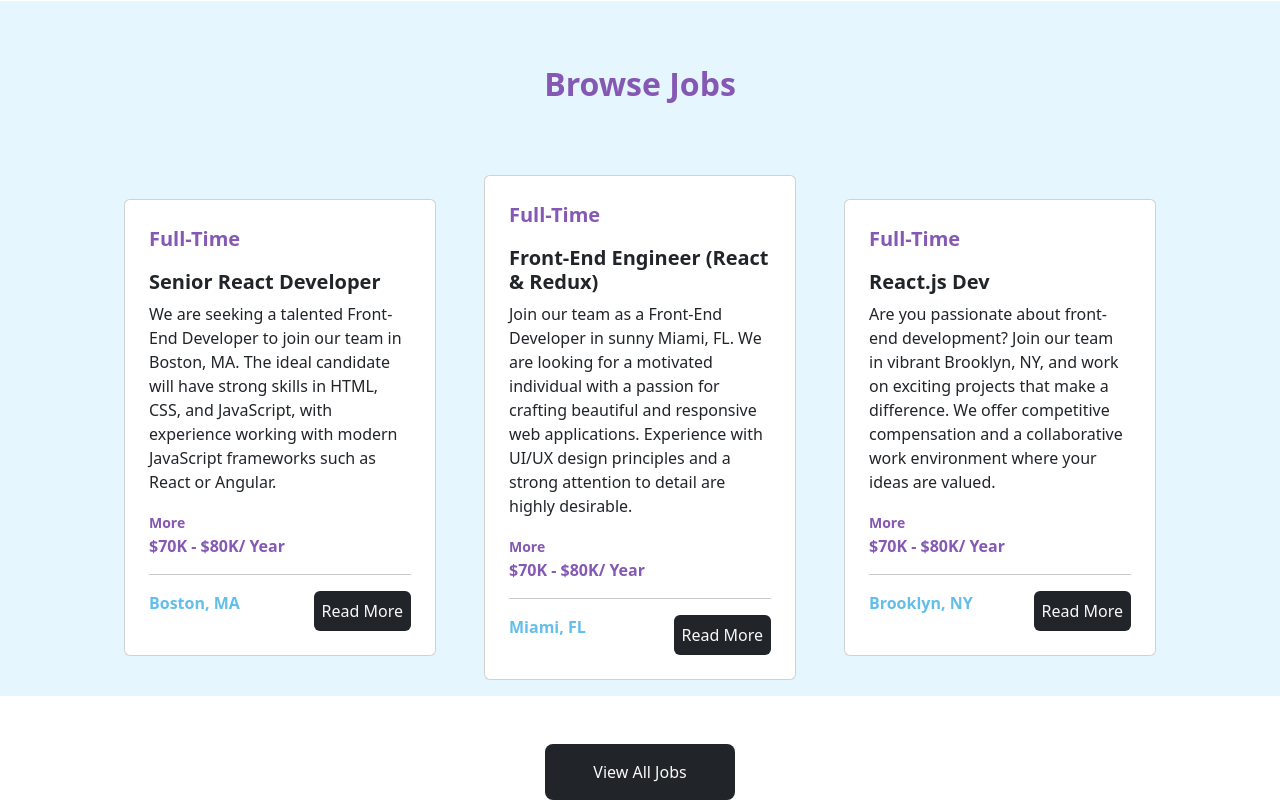
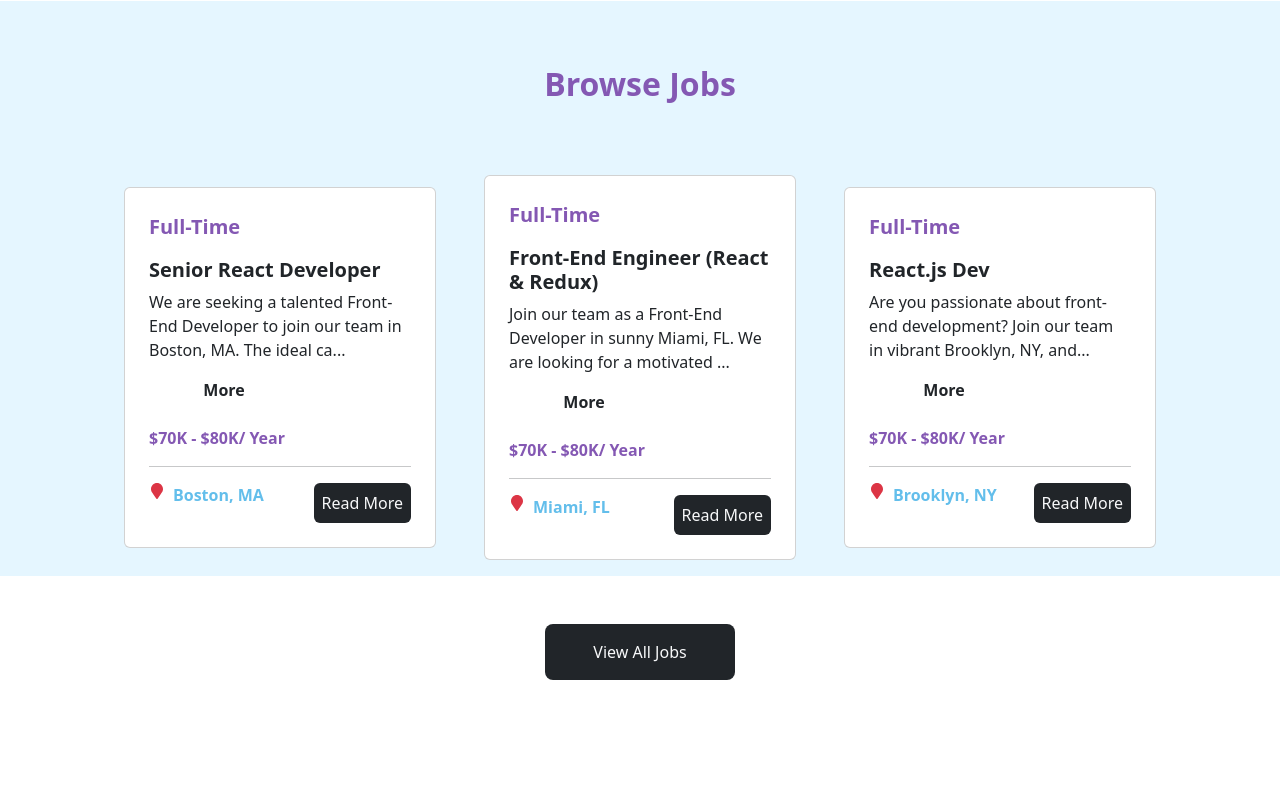
Before and after one commit to shukria-sultani/react-jobs-website, a React (Vite) app: page / in a window 1280 px wide. Shown: the part 953-1753 px from the top of the page. After the commit the page ends 1633 px from the top, so only its background shows below. Built offline with nearby package versions, Linux system fonts and the light colour scheme; a web font is replaced by a local one.

Commit message:
Shortened the job description and added a button to show less or more

```diff
--- a/src/Components/ListJob.jsx
+++ b/src/Components/ListJob.jsx
@@ -1,6 +1,13 @@
 import React from 'react'
+import { useState } from 'react'
+import {FaMapMarker} from "react-icons/fa"
+export default function ListJob({job}) {
+    const [showFullDescription, setShowFullDescription] = useState(false);
+    let description = job.description;
+    if(!showFullDescription){
+        description = description.substring(0, 90) +'...';
+    }
 
-export default function ListJob({job}) {
   return (
     <div className="card col-lg-3 mt-5 p-4">
             <div>
@@ -8,12 +15,13 @@ export default function ListJob({job}) {
               <h5 className='pt-3 fw-bolder'>{job.title}</h5>
             </div>
             <div>
-              <p>{job.description}</p>
-              <small>More</small> <br />
+              <p>{description}</p>
+               <button className='bg-transparent fw-bolder text-dark border-0 ' onClick={()=> setShowFullDescription((preState) => !preState)}>{ showFullDescription ? "Less" : "More"}</button> <br /> <br />
               <span className='salary'>{job.salary}/ Year</span>
               <hr />
             </div>
             <div className='d-flex flex-lg-row'>
+                <FaMapMarker className='d-inline me-2 text-danger'></FaMapMarker>
               <span style={{color:'#63beeb', fontWeight: '900'}}>{job.location}</span>
               <a href="#" className='bg-dark p-2 text-light text-center rounded-2 text-decoration-none ms-auto'>Read More</a>
             </div>
```
